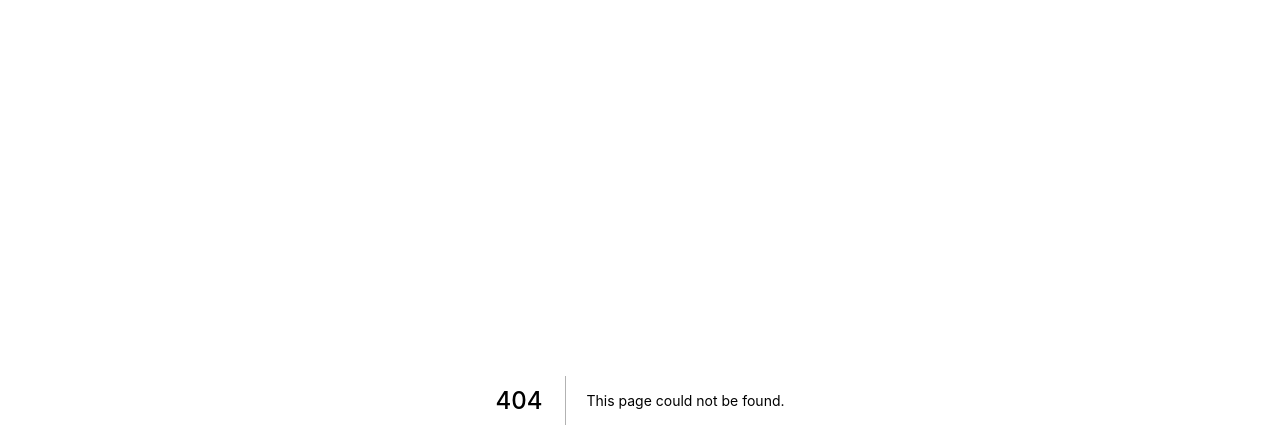
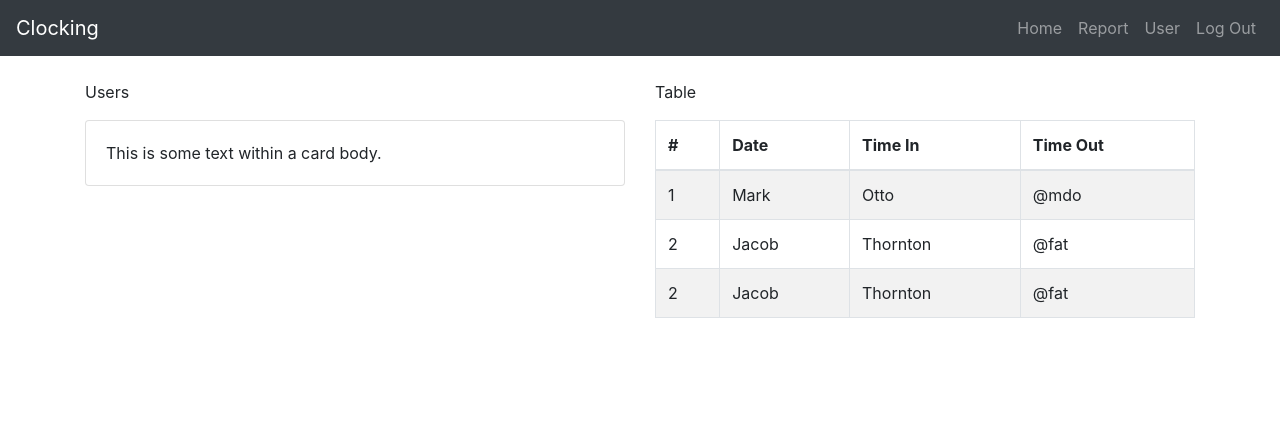
Before and after one commit to Ugerpaul17/time-tracker-app, a Next.js app: page /report in a window 1280 px wide. Before the commit this address had no page. Shown: the top 448 px of the page. Built offline with nearby package versions, Linux system fonts and the light colour scheme.

Commit message:
rename file users to report

```diff
--- /dev/null
+++ b/pages/report.js
@@ -0,0 +1,56 @@
+import Layout from "../components/Layout";
+import { Container, Card, Table, Row, Col } from "react-bootstrap";
+
+export const Users = () => {
+  return (
+    <div>
+      <Layout>
+        <Container>
+          <Row>
+            <Col>
+              <p>Users</p>
+              <Card>
+                <Card.Body>This is some text within a card body.</Card.Body>
+              </Card>
+            </Col>
+            <Col>
+              <p>Table</p>
+              <Table striped bordered hover>
+                <thead>
+                  <tr>
+                    <th>#</th>
+                    <th>Date</th>
+                    <th>Time In</th>
+                    <th>Time Out</th>
+                  </tr>
+                </thead>
+                <tbody>
+                  <tr>
+                    <td>1</td>
+                    <td>Mark</td>
+                    <td>Otto</td>
+                    <td>@mdo</td>
+                  </tr>
+                  <tr>
+                    <td>2</td>
+                    <td>Jacob</td>
+                    <td>Thornton</td>
+                    <td>@fat</td>
+                  </tr>
+                  <tr>
+                    <td>2</td>
+                    <td>Jacob</td>
+                    <td>Thornton</td>
+                    <td>@fat</td>
+                  </tr>
+                </tbody>
+              </Table>
+            </Col>
+          </Row>
+        </Container>
+      </Layout>
+    </div>
+  );
+};
+
+export default Users;
```
